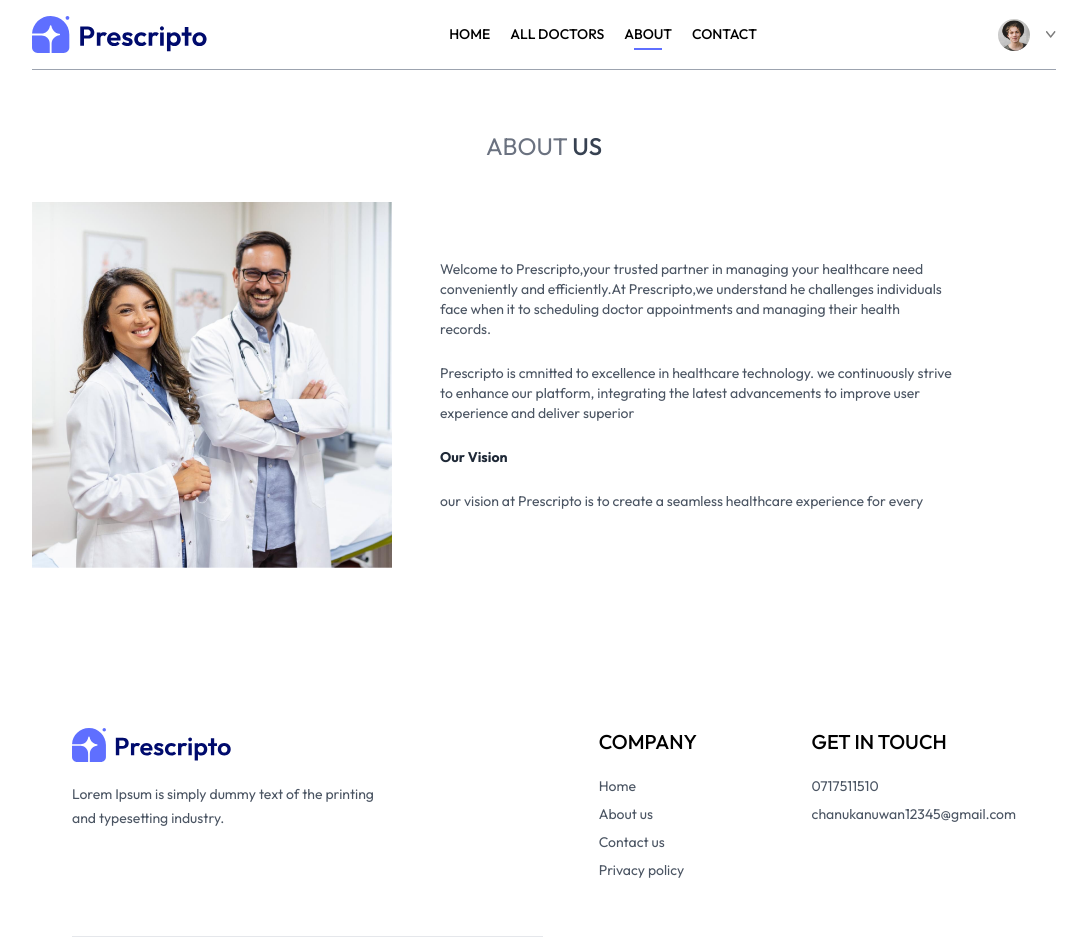
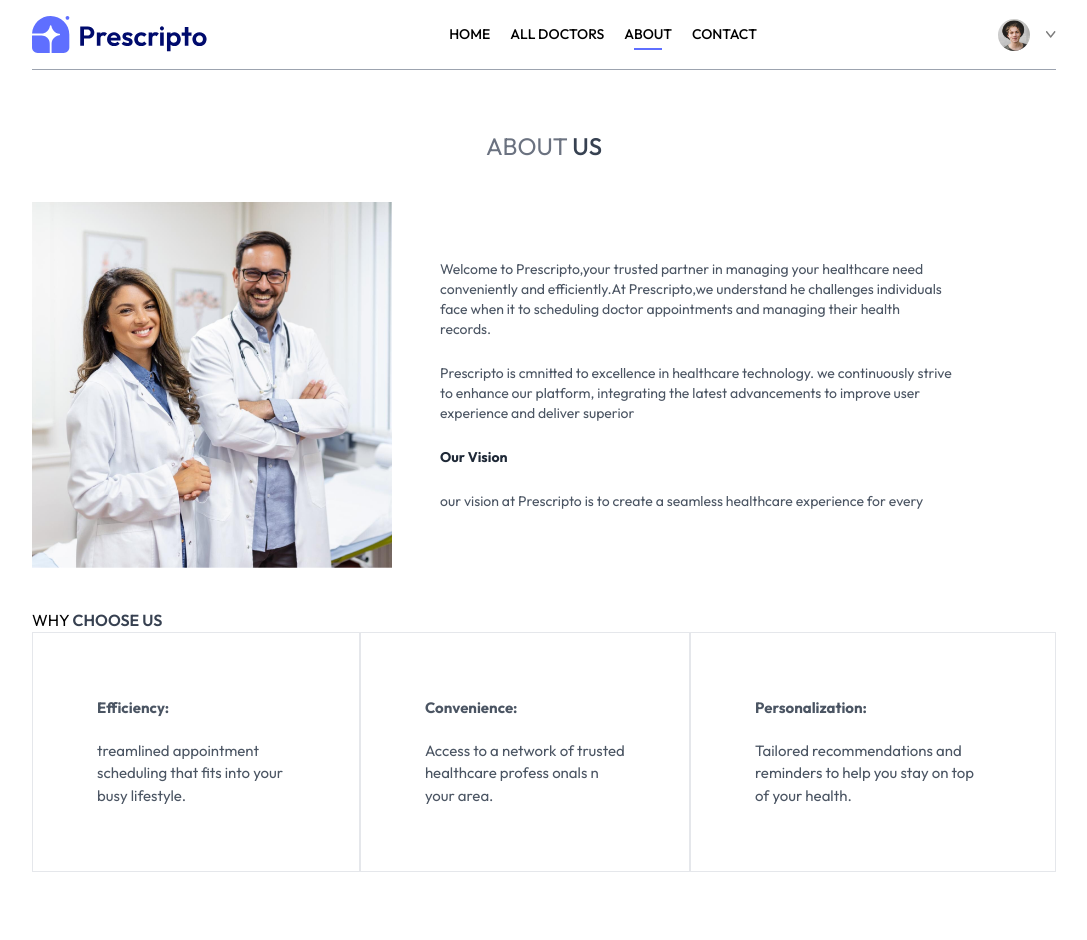
Before and after one commit to Nuwanchanuka/Booking-system, a React (Vite) app in the folder frontend/: page /about in a window 1280 px wide. Shown: the top 940 px of the page, without its empty margins (96-1183 px from the left). Built offline with nearby package versions, Linux system fonts and the light colour scheme.

Commit message:
complete About page

```diff
--- a/frontend/src/pages/About.jsx
+++ b/frontend/src/pages/About.jsx
@@ -19,6 +19,23 @@
         </div>
 
       </div>
+      <div>
+        <p>WHY <span className='text-gray-700 font-semibold'>CHOOSE US</span> </p>
+      </div>
+    <div className='flex flex-col md:flex-row mb-20'>
+      <div className='border px-10 md:px-16 py-8 sm:py-16 flex flex-col gap-5 text-col text-[15px] hover:bg-primary hover:text-white transition-all duration-300 text-gray-600 cursor-pointer'>
+        <b>Efficiency:</b>
+        <p>treamlined appointment scheduling that fits into your busy lifestyle.</p>
+      </div>
+      <div className='border px-10 md:px-16 py-8 sm:py-16 flex flex-col gap-5 text-col text-[15px] hover:bg-primary hover:text-white transition-all duration-300 text-gray-600 cursor-pointer'>
+        <b>Convenience:</b>
+        <p>Access to a network of trusted healthcare profess onals n your area.</p>
+      </div>
+      <div className='border px-10 md:px-16 py-8 sm:py-16 flex flex-col gap-5 text-col text-[15px] hover:bg-primary hover:text-white transition-all duration-300 text-gray-600 cursor-pointer'>
+        <b>Personalization:</b>
+        <p>Tailored recommendations and reminders to help you stay on top of your health.</p>
+      </div>
+     </div>
 
     </div>
   )
```
